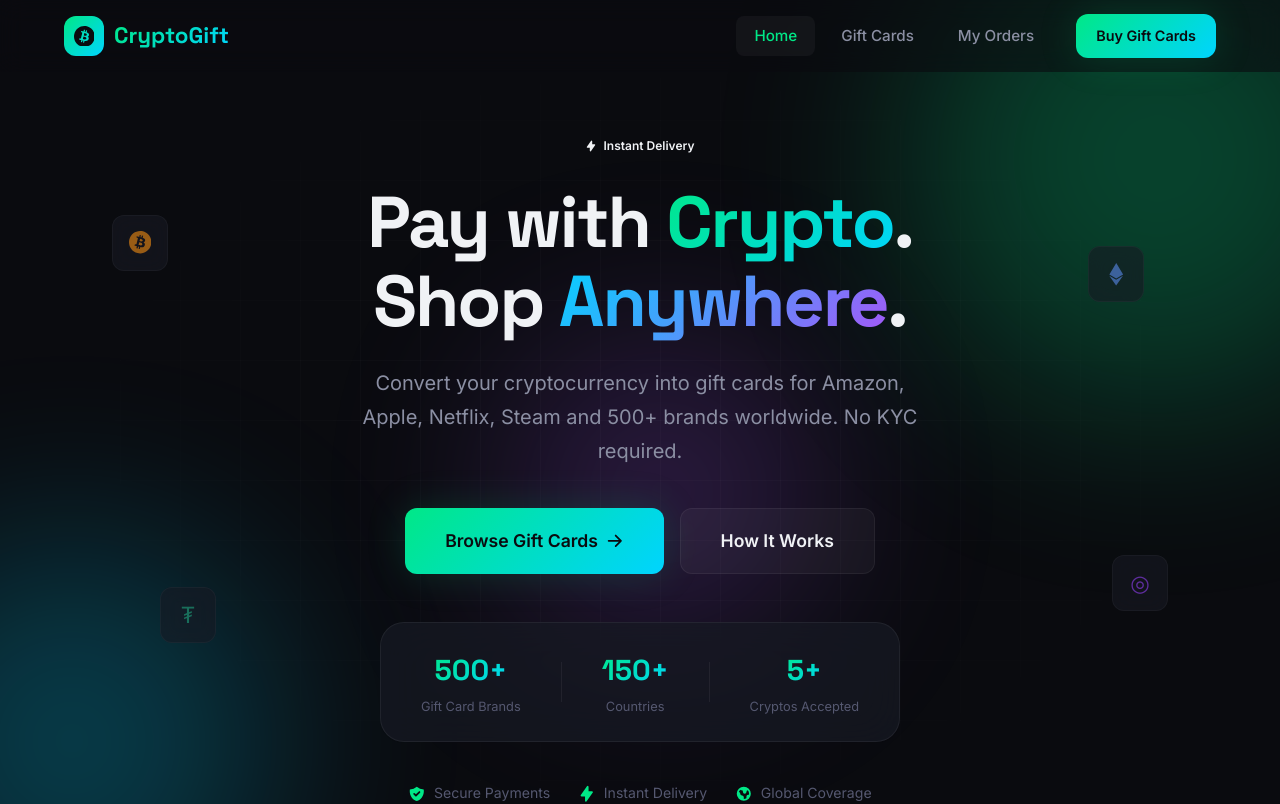
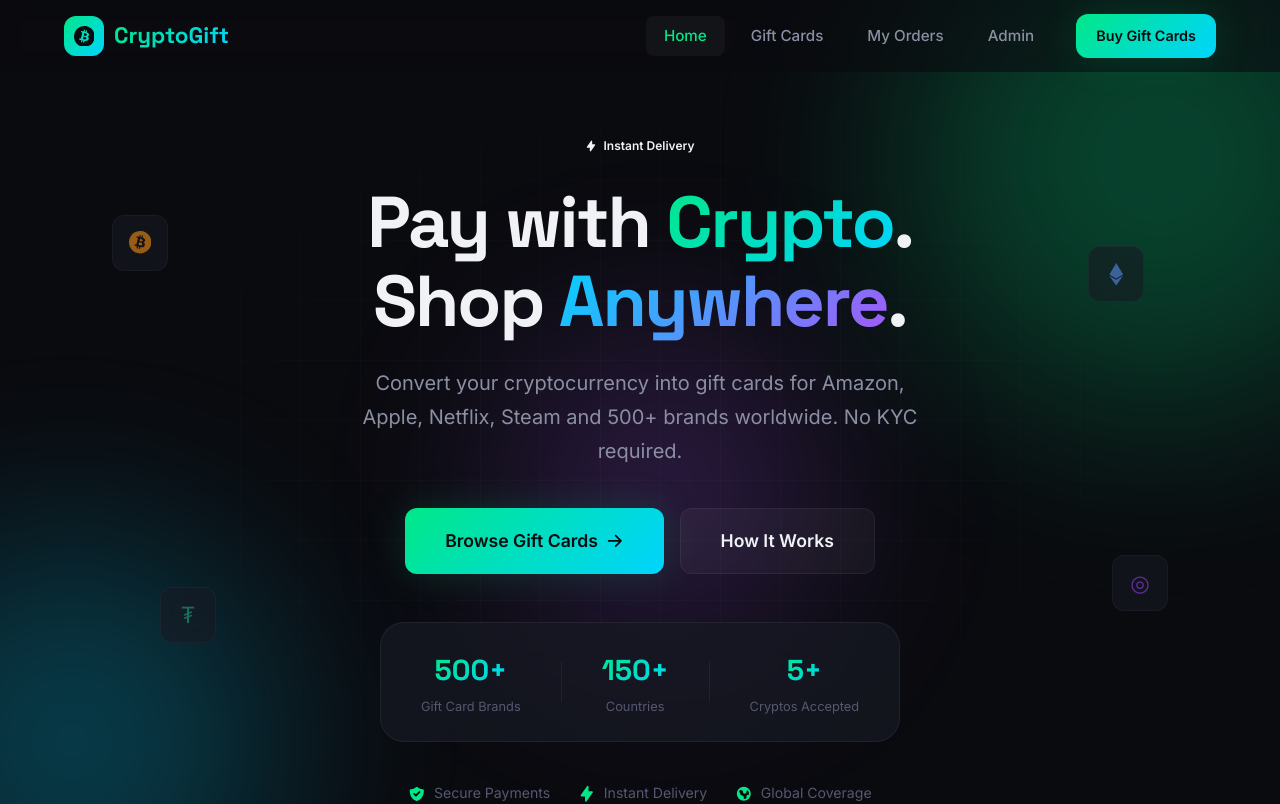
Before and after one commit to karma0340/cryptogift, a React (Vite) app in the folder client/: page / in a window 1280 px wide. Shown: the top 804 px of the page. Built offline with nearby package versions, Linux system fonts and the light colour scheme; no server answers.

Commit message:
Make admin routes available via Navbar and ensure correct routing

```diff
--- a/client/src/components/Navbar.jsx
+++ b/client/src/components/Navbar.jsx
@@ -45,6 +45,9 @@
                     <Link to="/orders" className={`navbar__link ${location.pathname === '/orders' ? 'active' : ''}`}>
                         My Orders
                     </Link>
+                    <Link to="/admin" className={`navbar__link ${location.pathname.startsWith('/admin') ? 'active' : ''}`}>
+                        Admin
+                    </Link>
                     <Link to="/catalog" className="btn btn-primary btn-sm navbar__cta">
                         Buy Gift Cards
                     </Link>
```
